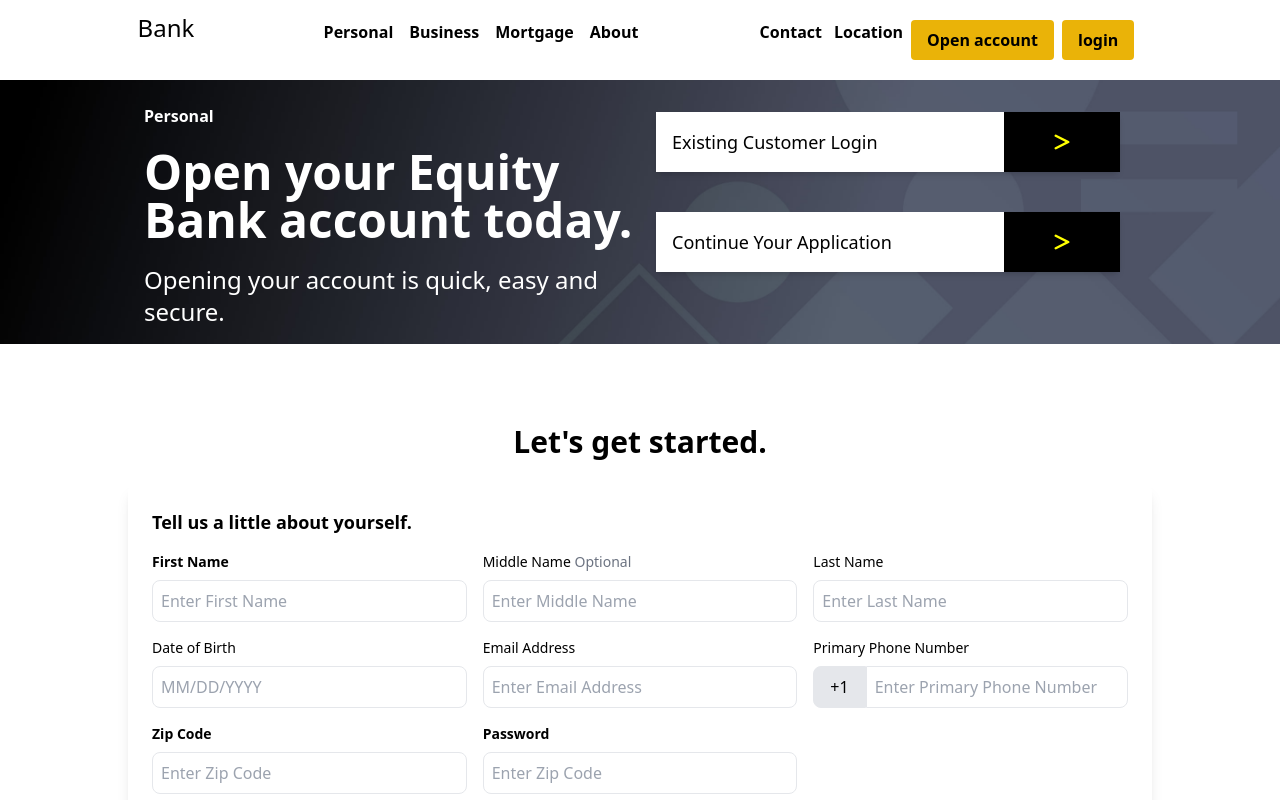
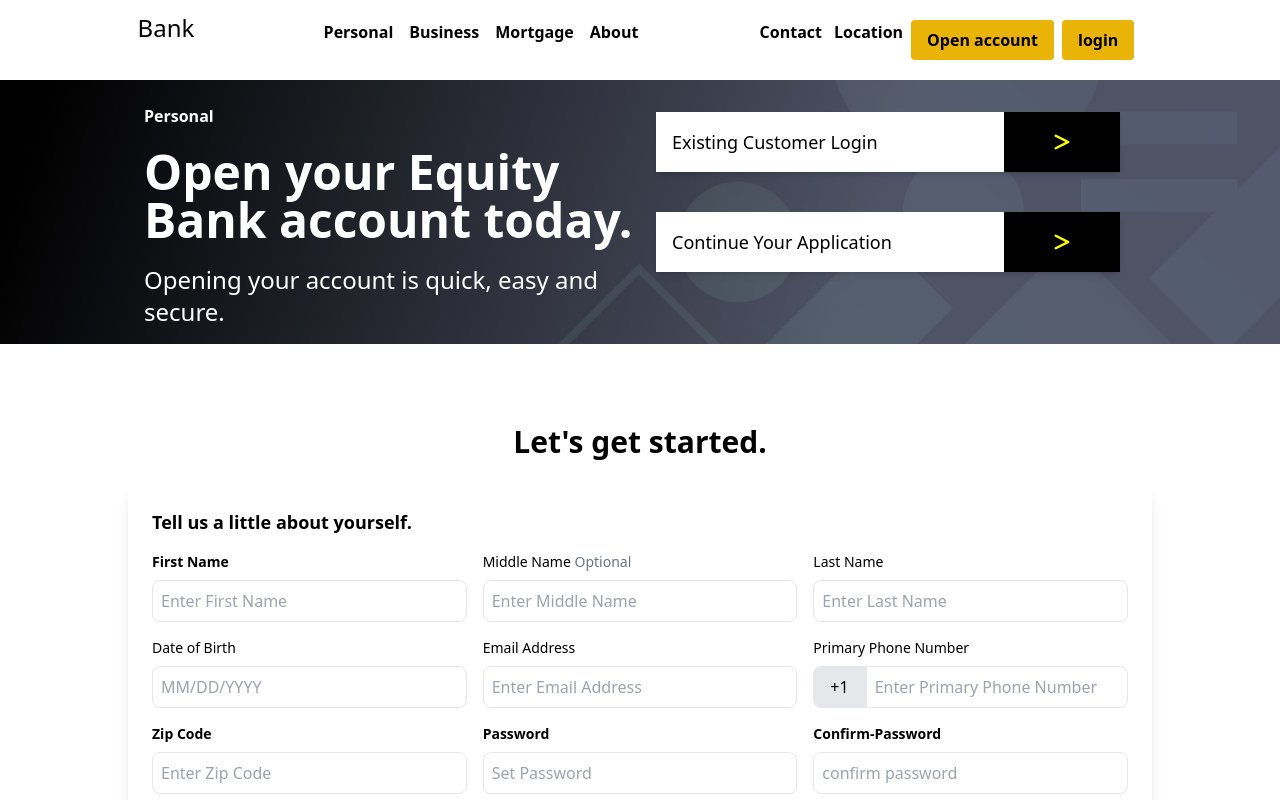
Before and after one commit to Duke411/Bank, a React (Vite) app: page /signup in a window 1280 px wide. Shown: the top 800 px of the page. Built offline with nearby package versions, Linux system fonts and the light colour scheme.

Commit message:
update version

```diff
--- a/src/Pages/Signup.jsx
+++ b/src/Pages/Signup.jsx
@@ -210,7 +210,22 @@
                   type="password"
                   id="123456"
                   name="passowrd"
-                  placeholder="Enter Zip Code"
+                  placeholder="Set Password"
+                  className="form-input w-full border rounded-lg p-2"
+                />
+              </div>
+              <div className="form-group">
+                <label
+                  className="block text-sm font-bold mb-2"
+                  htmlFor="confirm"
+                >
+                  Confirm-Password
+                </label>
+                <input
+                  type="confirm"
+                  id="123456"
+                  name="confirm"
+                  placeholder="confirm password"
                   className="form-input w-full border rounded-lg p-2"
                 />
               </div>
```
